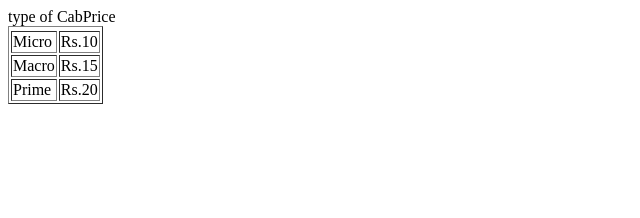
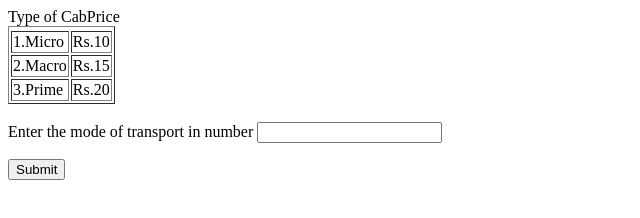
Before and after one commit to Abinanth1998/cabAppUI, a plain HTML site: page cabType.html in a window 1280 px wide. Shown: the whole page, without its empty margins (0-640 px from the left). Drawn offline with Linux system fonts and the light colour scheme.

Commit message:
Update cabType.html

```diff
--- a/cabType.html
+++ b/cabType.html
@@ -2,20 +2,25 @@
 <title>Cab - UI</title>
 <body>
 
-<table border="1" padding="5px"><tr><thead>type of Cab</thead><thead>Price</thead></tr>
+<table border="1" padding="5px"><tr><thead>Type of Cab</thead><thead>Price</thead></tr>
 <tbody>
 <tr>
-	<td>Micro</td><td>Rs.10</td>
+	<td>1.Micro</td><td>Rs.10</td>
 	</tr>
 <tr>
-	<td>Macro</td><td>Rs.15</td>
+	<td>2.Macro</td><td>Rs.15</td>
 	</tr>
-	<tr>
-	<td>Prime</td><td>Rs.20</td>
+<tr>
+	<td>3.Prime</td><td>Rs.20</td>
 	</tr>
 </tbody>
 </table>
-
+<br>
+<form>
+<label for="getting travel vechile type">Enter the mode of transport in number</label>
+<input type="number" id="vechile type"name="vechiletype" required/>
+</form>
+<button type="button">Submit</button>
 </body>
 
 </html>
```
